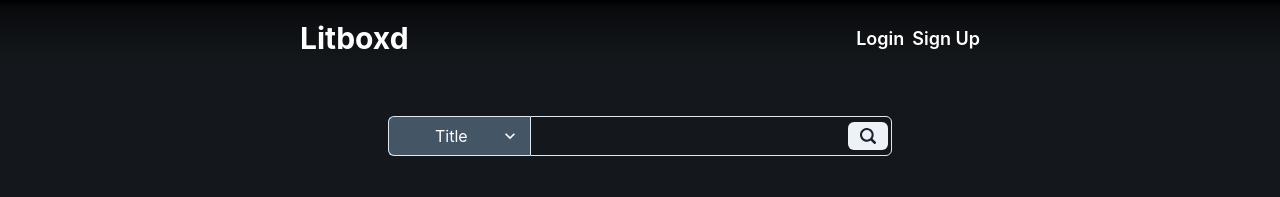
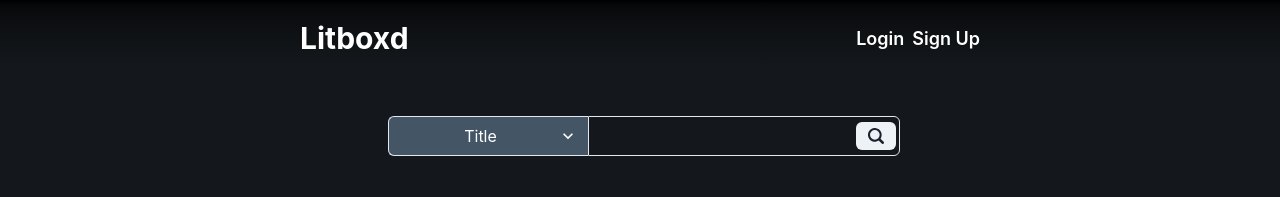
Before and after one commit to sambencivengo/litboxd, a Next.js app: page / in a window 1280 px wide. Shown: the top 197 px of the page. Built offline with nearby package versions, Linux system fonts and the light colour scheme; no server answers.

Commit message:
formik added to book search bar, control is nice and tight '

```diff
--- a/components/BookSearchBar.tsx
+++ b/components/BookSearchBar.tsx
@@ -1,6 +1,8 @@
 import { Search2Icon } from '@chakra-ui/icons';
 import {
 	Box,
+	Flex,
+	FormControl,
 	HStack,
 	IconButton,
 	Input,
@@ -9,6 +11,7 @@ import {
 	Select,
 	Spinner,
 } from '@chakra-ui/react';
+import { Form, Formik } from 'formik';
 import React from 'react';
 import { LIBRARY_SEARCH_URL } from '../constants';
 import { colors } from '../theme';
@@ -53,11 +56,35 @@ export const BookSearchBar: React.FC<BookSearchBarProps> = ({
 
 	return (
 		<Box ml={2}>
-			<HStack>
+			<Formik
+				validateOnChange={false}
+				validateOnBlur={false}
+				initialValues={{
+					searchBarInput: '',
+					searchCategory: 'title',
+				}}
+				onSubmit={async () => {
+					const res = await fetch(
+						`${LIBRARY_SEARCH_URL}${searchCategory}=${searchBarInput
+							.split(' ')
+							.join('+')}`
+					);
+					const data = await res.json();
+
+					setIsLoading(false);
+
+					setBookResults(data.docs);
+				}}
+			>
+				{({ isSubmitting }) => (
+					<Form>
+						<Flex dir="row" justifyContent="center">
+							<FormControl id="searchCategory">
 								<Select
 									onChange={(e) =>
 										setSearchCategory(
-							e.target.value as SearchBarCategoryProps
+											e.target
+												.value as SearchBarCategoryProps
 										)
 									}
 									color={colors.white}
@@ -72,25 +99,38 @@ export const BookSearchBar: React.FC<BookSearchBarProps> = ({
 									<option value="text">Text</option>
 									<option value="subject">Subject</option>
 								</Select>
-				<InputGroup right={2}>
+							</FormControl>
+							<FormControl id="searchBarInput" w={'5000px'}>
+								<InputGroup>
 									<Input
 										borderLeftRadius={0}
-						onChange={(e) => setSearchBarInput(e.target.value)}
+										onChange={(e) =>
+											setSearchBarInput(e.target.value)
+										}
 									/>
 									<InputRightElement width="3rem">
 										{isLoading ? (
 											<Spinner />
 										) : (
 											<IconButton
+												isDisabled={isSubmitting}
 												icon={<Search2Icon />}
 												aria-label="Magnifying glass"
 												h="1.75rem"
-								onClick={!searchBarInput ? null : fetchBooks}
+												onClick={
+													!searchBarInput
+														? null
+														: fetchBooks
+												}
 											/>
 										)}
 									</InputRightElement>
 								</InputGroup>
-			</HStack>
+							</FormControl>
+						</Flex>
+					</Form>
+				)}
+			</Formik>
 		</Box>
 	);
 };
```
Lines whose indentation alone changed are shown as unchanged.
